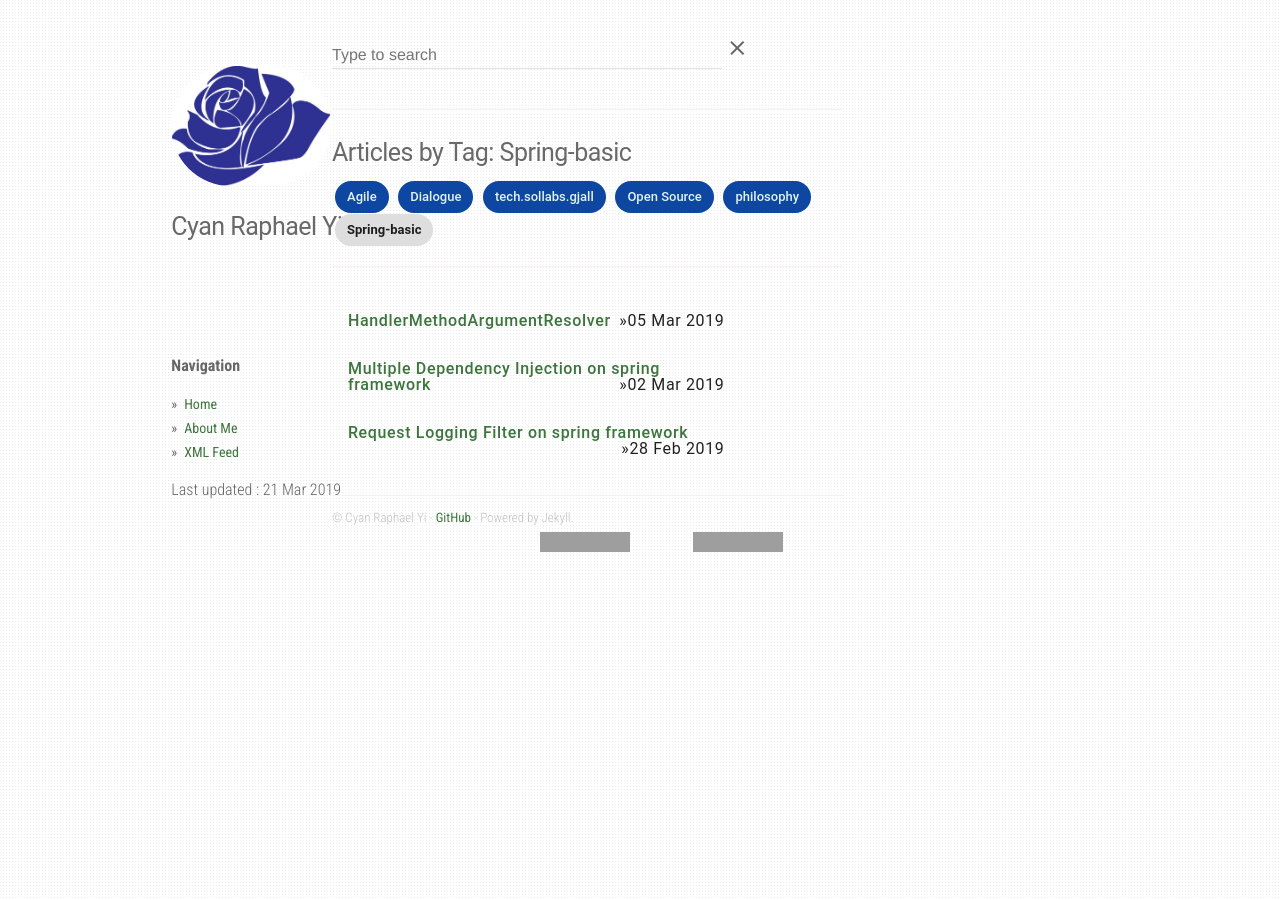
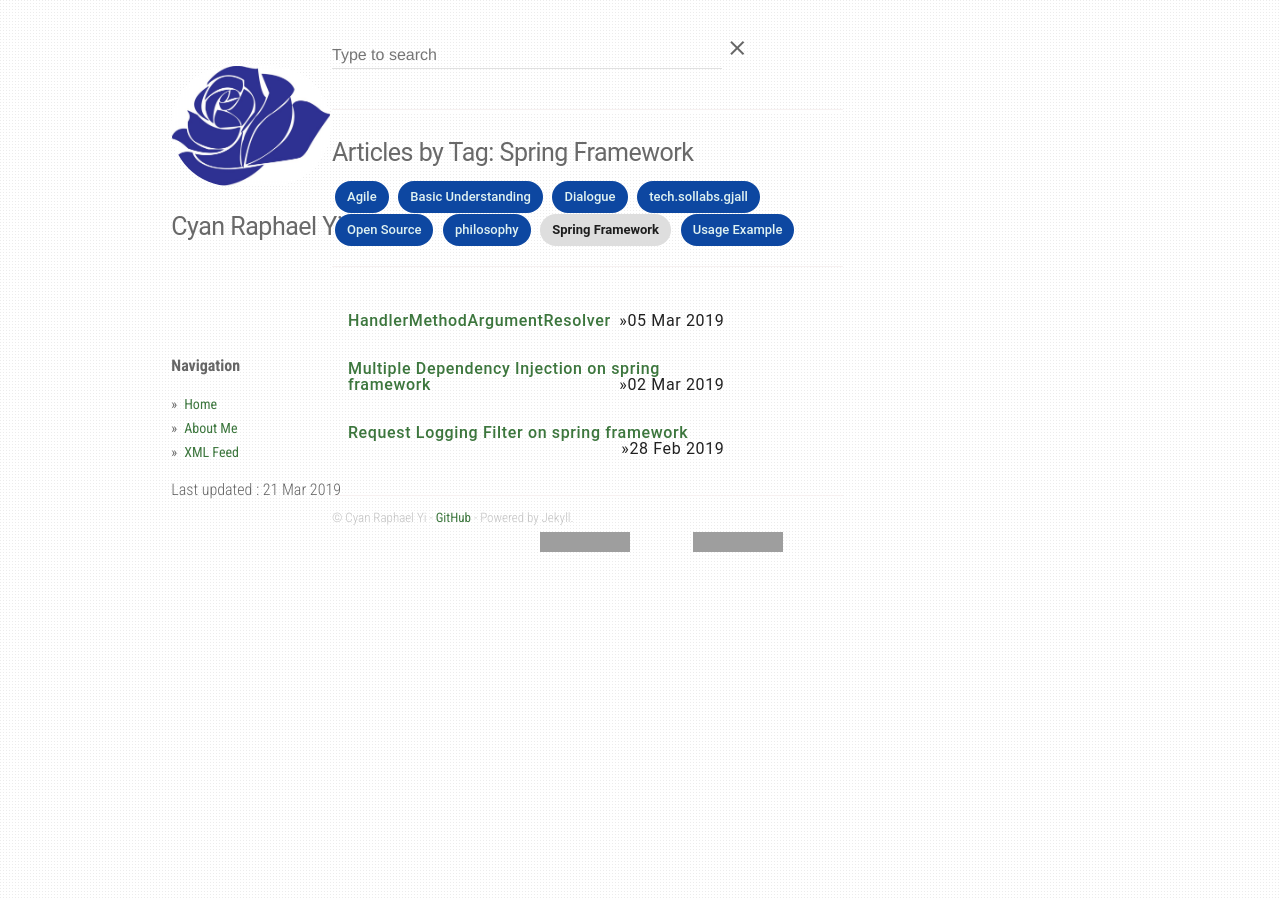
Before and after one commit to CyanRYi/cyanryi.github.io, a Jekyll site: the page built from _tag/spring.md, in a window 1280 px wide. Built offline with Jekyll 4.4.1, drawn with Linux system fonts in a browser that asks for light colours; grey boxes are pictures that could not be loaded.

Commit message:
Tag 분할 - Spring framework와 Basic Understanding(기초 이해), Usage Example(사용 예제)로 분할

```diff
--- a/_tag/spring.md
+++ b/_tag/spring.md
@@ -1,5 +1,5 @@
 ---
 type: tags
 name: spring
-title: Spring-basic
+title: Spring Framework
 ---
--- /dev/null
+++ b/_tag/usage.md
@@ -0,0 +1,5 @@
+---
+type: tags
+name: usage
+title: Usage Example
+---
```
Also changed, not shown: _tag/basic.md (added, +5 -0 lines).
